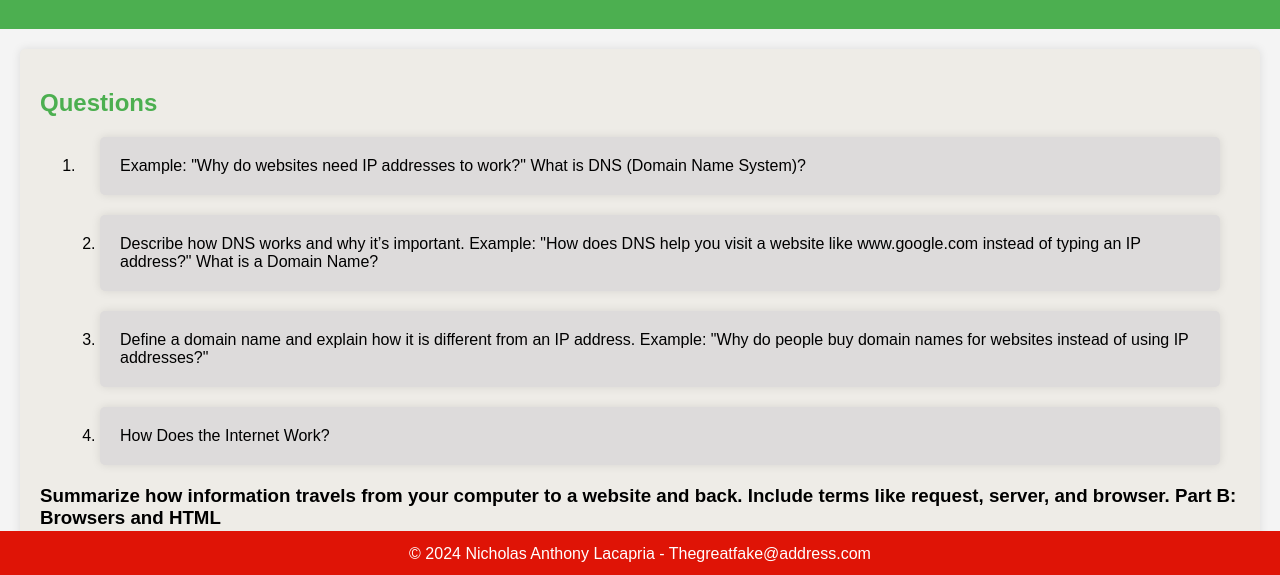
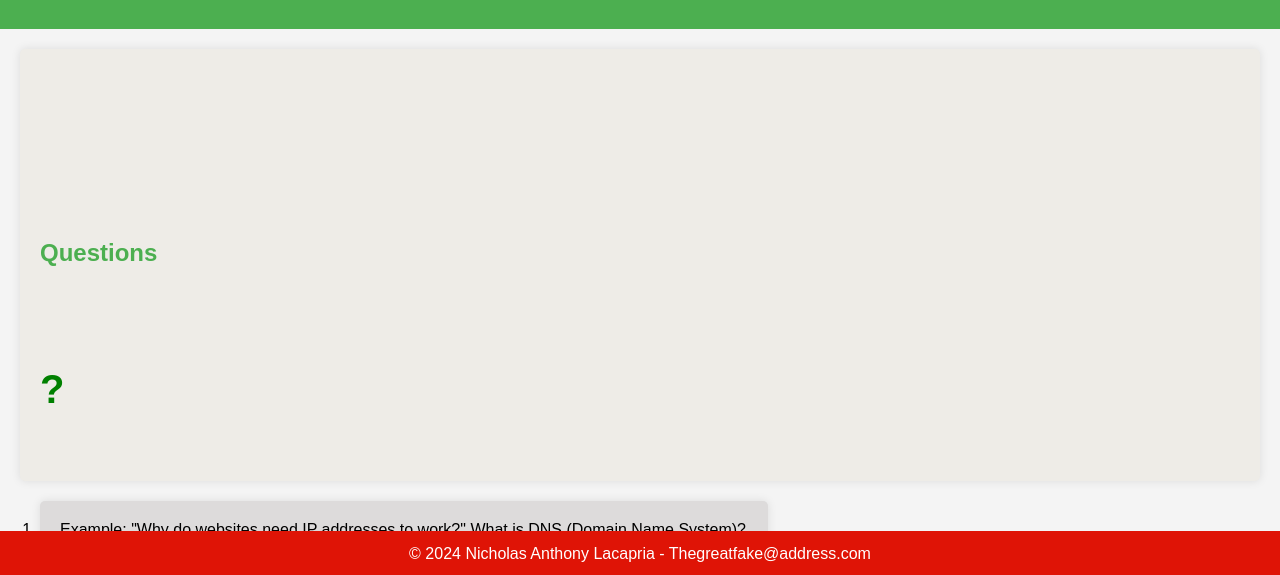
Before and after one commit to intense-code/HandsOnHTMLbasics, a plain HTML site: page index.html in a window 1280 px wide. Shown: the part 223-798 px from the top of the page. Drawn offline with Linux system fonts and the light colour scheme.

Commit message:
trying to get the q mark and questions to be in a row

```diff
--- a/index.html
+++ b/index.html
@@ -18,13 +18,18 @@
         </div>
     </header>
 
-    <section>
-        <div>
+    <section class="qs">
+        <div class="question-row">
             <h2>Questions</h2>
-            <ol>
-               <li>
-<aside id="redland">
-    <div class="internet">
+            <p>?</p>
+        </div>
+    </section>
+
+<aside class="qs">
+
+    <ol>
+               <li class="internet">
+
     Example: "Why do websites need IP addresses to work?"
 What is DNS (Domain Name System)?
 </li>
@@ -38,7 +43,7 @@ What is a Domain Name?
 Example: "Why do people buy domain names for websites instead of using IP addresses?"
 </li>
 <li class="internet">How Does the Internet Work?</li>
-</div>
+
 </aside>
 <h3>Summarize how information travels from your computer to a website and back.
 Include terms like request, server, and browser.
@@ -71,8 +76,8 @@ Part B: Browsers and HTML</h3>
                 <li>Kyoto, Japan</li>
                 <li>New York City, USA</li>
             </ul>
-        </div>
-    </section>
+
+
     <footer>
         <div>
             <p>&copy; 2024 Nicholas Anthony Lacapria - Thegreatfake@address.com</p>
--- a/style/styles.css
+++ b/style/styles.css
@@ -73,16 +73,43 @@ section{
 }
 
 
-article aside{
-
+.question-row {
     display: flex;
     align-items: flex-start;
     gap: 30px; /* space between heading and list */
 }
-article h2 {
-    margin: 0;
+.question-row h2 {
+    margin-top: 170px;
     min-width: 150px; /* optional: keeps heading from shrinking too much */
 }
-article ol {
+.question-row ol {
     margin: 0;
 }
+aside .qs ol{
+    display:flex;
+    flex-direction: column-reverse  ;
+    align-items: flex-start;
+    justify-content: center;
+}
+aside ol{
+    margin: 0;
+    width:60%;
+    padding-left: 20px;
+
+}
+section div{
+    display:flex;
+    flex-direction: column;
+    justify-content: center;
+    width:30%;
+}
+.question-row p{
+    font-size: 40px;
+    color:green;
+    font-weight: bold;
+}
+div p{
+    display: flex;
+    flex-direction: column;
+    align-items: center;
+}
```
